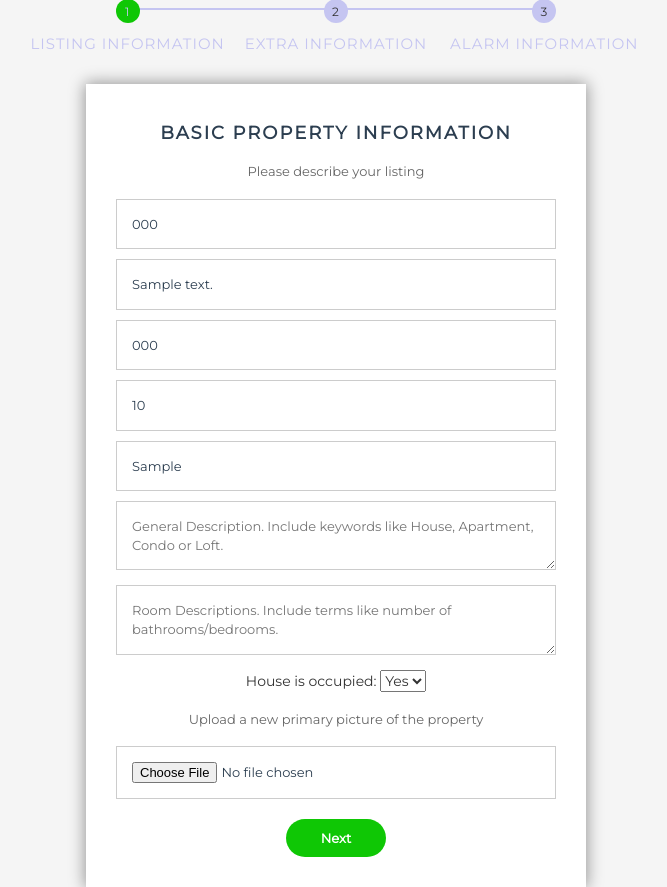
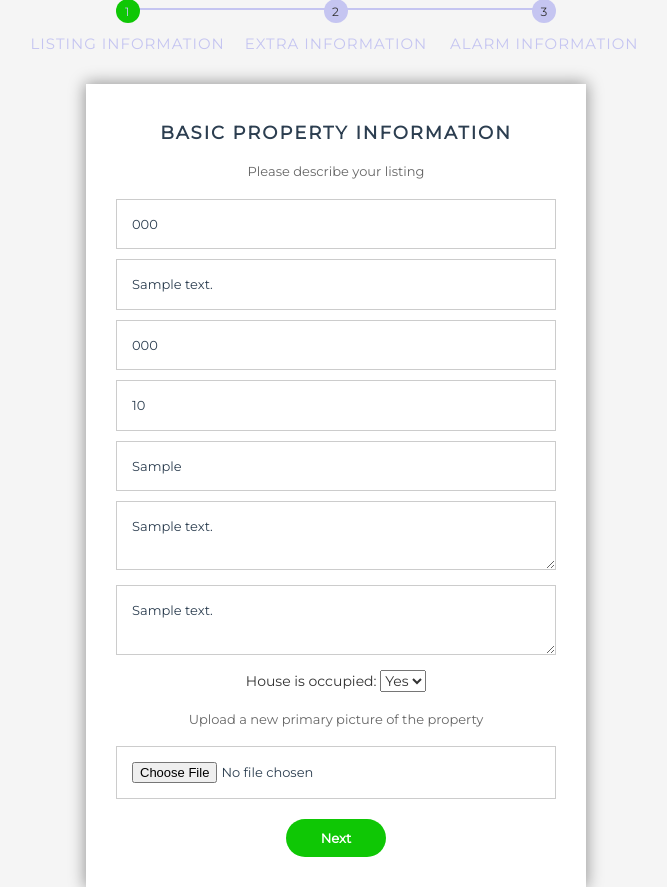
Before and after one commit to UAHCS499Spring2018Team4/T4RSU, a Django app: template T4RSU/realestate/templates/realestate/ModifyListing.html in a window 1280 px wide. Shown: the part 148-1035 px from the top of the page, without its empty margins (304-971 px from the left). Run offline with Django 3.2, Linux system fonts and the light colour scheme; the template is opened without the code that fills it: most values are stand-ins (such as "Sample title", 1, 10 or a date in 2020); some libraries are stand-ins or nearby versions.

Commit message:
Updated ModifyListing.html to properly populate boxes

```diff
--- a/T4RSU/realestate/tasks.py
+++ b/T4RSU/realestate/tasks.py
@@ -7,7 +7,7 @@ from datetime import datetime
 logger = get_task_logger(__name__)
 
 
-@periodic_task(run_every=(crontab(hour="16", minute="03", day_of_week="*")))
+@periodic_task(run_every=(crontab(hour="16", minute="06", day_of_week="*")))
 def run_daily_emails():
     for entry in Listing.objects.all():
         entry.daily_hit_count()
--- a/T4RSU/realestate/templates/realestate/ModifyListing.html
+++ b/T4RSU/realestate/templates/realestate/ModifyListing.html
@@ -79,8 +79,8 @@
 				<input type="text" name="zipCode" placeholder="Zip code"  value="{{listing.zipCode}}"/>
                 <input type="text" name="price" placeholder="Price (Do not include $)" value="{{listing.price}}"/>
                 <input type="text" name="squareFootage" placeholder="Square Footage of living space"  value="{{listing.squareFootage}}"/>
-                <textarea name="description"  rows="2" cols="50" placeholder="General Description. Include keywords like House, Apartment, Condo or Loft."  value="{{listing.description}}"></textarea>
-                <textarea name="roomDescription" rows="2" cols="50" placeholder="Room Descriptions. Include terms like number of bathrooms/bedrooms."  value="{{listing.roomDescription}}"></textarea>
+                <textarea name="description"  rows="2" cols="50" placeholder="General Description. Include keywords like House, Apartment, Condo or Loft." >{{listing.roomDescription}}</textarea>
+                <textarea name="roomDescription" rows="2" cols="50" placeholder="Room Descriptions. Include terms like number of bathrooms/bedrooms."  >{{listing.roomDescription}}</textarea>
 
                 House is occupied:  <select name="isOccupied">
                                         <option value="true">Yes</option>
@@ -95,9 +95,9 @@
             <fieldset>
                 <h2 class="fs-title">Additional Property Information</h2>
 				<h3 class="fs-subtitle">Include additional information on the listing if applicable.</h3>
-				<input type="text" name="schoolDistrict" placeholder="SchoolDistrict"  value="{{listing.schoolDistrict}}"/>
-				<input type="text" name="subdivision" placeholder="Sub Division Name (N/A if not in a sub division)" value="{{listing.subdivision}}"/>
-				<textarea rows="2" cols="50" name="shopping" placeholder="List near by shopping locations."  value="{{listing.shopping}}"></textarea>
+				<input type="text" name="schoolDistrict" placeholder="SchoolDistrict"  value={{listing.schoolDistrict}}/>
+				<input type="text" name="subdivision" placeholder="Sub Division Name (N/A if not in a sub division)" value={{listing.subdivision}}/>
+				<textarea rows="2" cols="50" name="shopping" placeholder="List near by shopping locations." >{{listing.shopping}}</textarea>
                 <h3 class="fs-subtitle">Upload up to 5 new pictures to be displayed on the Listing's page</h3>
                 <input type="file" name="Picture1" placeholder="Upload Pictures Here"/>
                 <input type="file" name="Picture2" placeholder="Upload Pictures Here"/>
```
